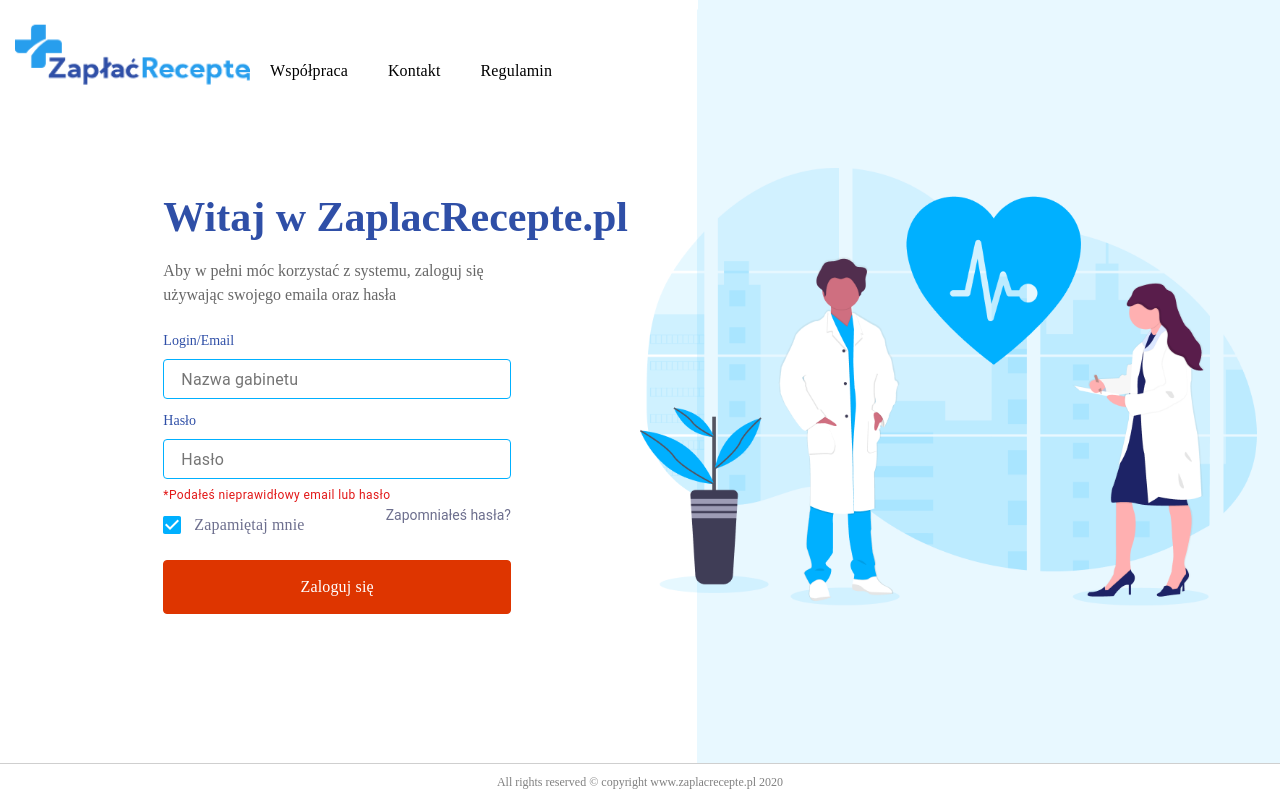
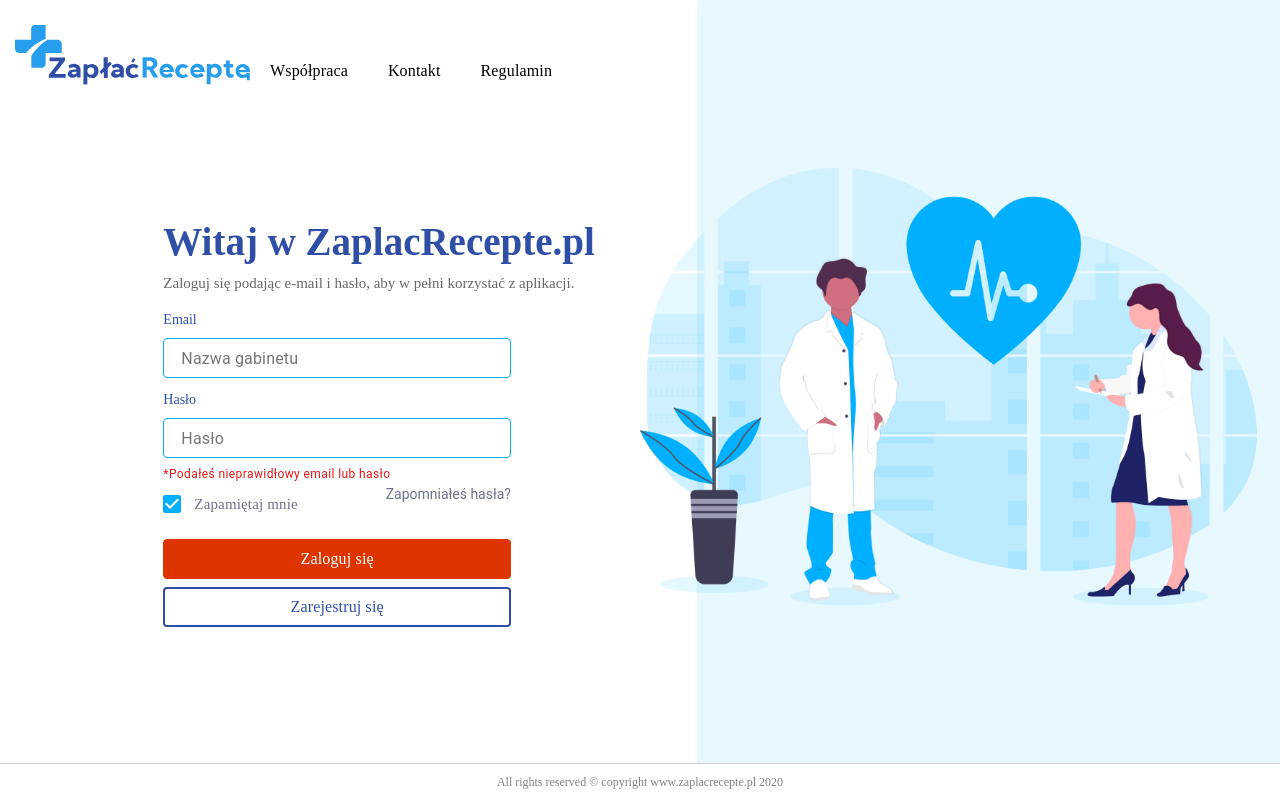
Before and after one commit to kajzerro/zaplacrecepte-front, a React (Create React App) app: page / in a window 1280 px wide. Built offline with nearby package versions, Linux system fonts and the light colour scheme.

Commit message:
Login page scale for Mati screen v5

```diff
--- a/src/component/loginPage/LoginPage.css
+++ b/src/component/loginPage/LoginPage.css
@@ -57,6 +57,7 @@
     top: 50%;
     left: 50%;
     transform: translate(-50%, -50%);
+    margin-top: 20px;
 }
 
 .login-page .hello-header {
@@ -69,22 +70,16 @@
     width: 576px;
 }
 
-@media (min-width: 1200px) {
-    .login-page .hello-header {
-        font-size: 42px;
-        line-height: 63px;
-    }
-}
-
 .login-page .hello-description {
     font-family: Ubuntu;
     font-style: normal;
     font-weight: normal;
-    font-size: 16px;
+    font-size: 15px;
     line-height: 24px;
     color: #676767;
-    margin-top: 10px;
-    margin-bottom: 12px;
+    margin-top: 0px;
+    margin-bottom: 3px;
+    width: 576px;
 }
 
 .login-page form {
@@ -116,9 +111,9 @@
     color: #676767;
 }
 
-.login-page input[type=button] {
+.login-page input[type=button].login-button {
     width: 100%;
-    height: 54px;
+    height: 40px;
     display: block;
     border: 1px solid #DE3500;
     background: #DE3500;
@@ -131,6 +126,29 @@
     line-height: 24px;
     letter-spacing: 0.15px;
     color: #FFFFFF;
+}
+
+.login-page input[type=button].register-button {
+    margin-top: 8px;
+    width: 100%;
+    height: 40px;
+    display: block;
+    background: #FFFFFF;
+    border: 2px solid #2F4FA7;
+    box-sizing: border-box;
+    border-radius: 4px;
+
+    font-family: Ubuntu;
+    font-style: normal;
+    font-weight: 500;
+    font-size: 16px;
+    line-height: 24px;
+
+    /* identical to box height, or 150% */
+    text-align: center;
+    letter-spacing: 0.15px;
+
+    color: #2F4FA7;
 }
 
 .login-page .input-frame {
@@ -174,7 +192,7 @@
     font-family: Ubuntu;
     font-style: normal;
     font-weight: normal;
-    font-size: 16px;
+    font-size: 15px;
     line-height: 24px;
     letter-spacing: 0.15px;
     color: #6D6F8E;
--- a/src/component/loginPage/LoginPage.js
+++ b/src/component/loginPage/LoginPage.js
@@ -36,7 +36,7 @@ function LoginPage() {
                                 <div className="col-12">
                                     <div className="row login-header">
                                         <div className="col-4">
-                                            <img src="loginPage/logo.png"/>
+                                            <img src="loginPage/logo.svg"/>
                                         </div>
                                         <div className="col-8">
                                             <ul>
@@ -52,14 +52,11 @@ function LoginPage() {
                                 <div className="col-12 offset-xl-1 col-xl-11">
                                     <div className="hello-header">Witaj w ZaplacRecepte.pl</div>
                                     <div className="input-frame">
-                                        <div className="hello-description">Aby w pełni móc korzystać z systemu, zaloguj
-                                            się
-                                            używając
-                                            swojego
-                                            emaila oraz hasła
+                                        <div className="hello-description">Zaloguj się podając e-mail i hasło, aby w
+                                            pełni korzystać z aplikacji.
                                         </div>
                                         <form>
-                                            <label htmlFor="login">Login/Email</label>
+                                            <label htmlFor="login">Email</label>
                                             <input type="text" id="login" name="login"
                                                    placeholder="Nazwa gabinetu"
                                                    onChange={e => setFormLogin(e.target.value)}/>
@@ -75,7 +72,9 @@ function LoginPage() {
                                                     Zapamiętaj mnie
                                                 </div>
                                             </div>
-                                            <input type="button" value="Zaloguj się"
+                                            <input className="login-button" type="button" value="Zaloguj się"
+                                                   onClick={() => login()}/>
+                                            <input className="register-button" type="button" value="Zarejestruj się"
                                                    onClick={() => login()}/>
                                         </form>
                                     </div>
```
Also changed, not shown: public/loginPage/logo.svg (added).
